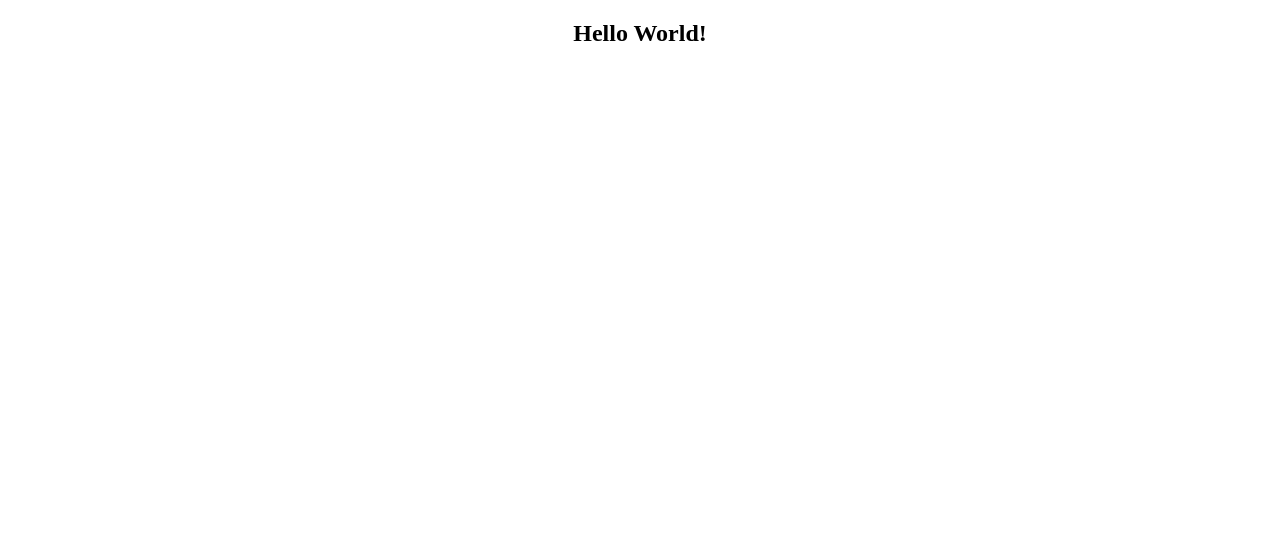
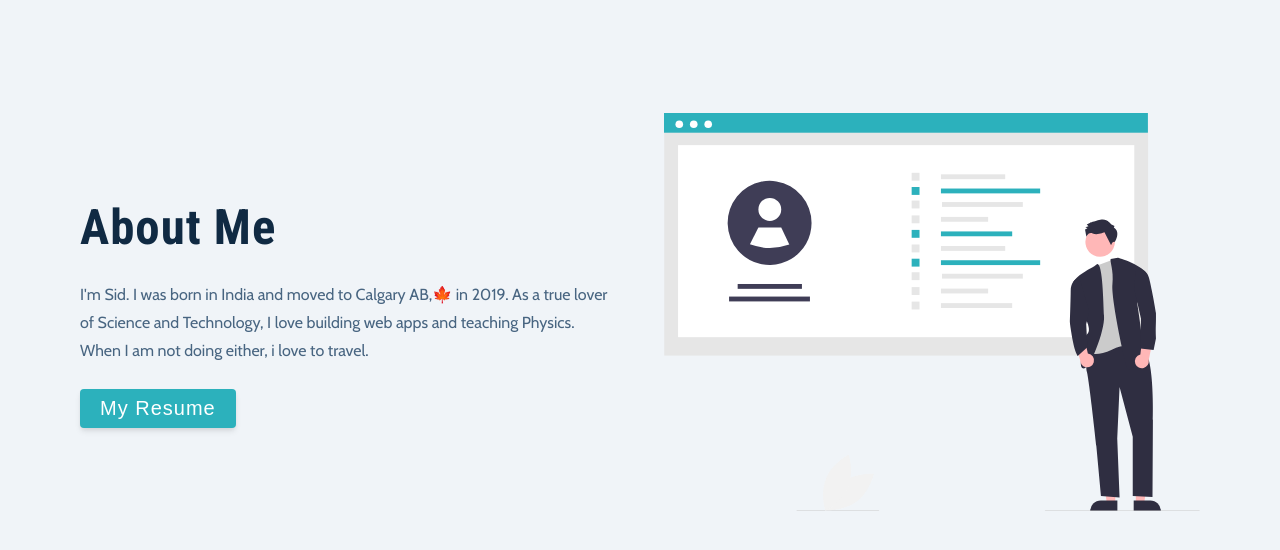
Before and after one commit to sidchopp/aws-amplify-static-website, a React (Create React App) app: page / in a window 1280 px wide. Shown: the top 550 px of the page. Built offline with nearby package versions, Linux system fonts and the light colour scheme.

Commit message:
Landing page created, with global CSS

```diff
--- a/src/App.css
+++ b/src/App.css
@@ -1,3 +1,56 @@
-.App {
-  text-align: center;
+/* fonts */
+@import url("https://fonts.googleapis.com/css2?family=Cabin&family=Roboto+Condensed:wght@400;700&display=swap");
+
+html {
+  font-size: 100%;
 }
+:root {
+  --primary-500: #2cb1bc;
+  --max-width: 1120px;
+  --fixed-width: 500px;
+  --nav-height: 6rem;
+}
+
+.container {
+  width: var(--fluid-width);
+  max-width: var(--max-width);
+  margin: 0 auto;
+}
+.full-page {
+  min-height: 100vh;
+}
+nav {
+  width: var(--fluid-width);
+  max-width: var(--max-width);
+  margin: 0 auto;
+  height: var(--nav-height);
+  display: flex;
+  align-items: center;
+}
+.page {
+  min-height: calc(100vh - var(--nav-height));
+  display: grid;
+  align-items: center;
+  margin-top: -3rem;
+}
+h1 {
+  font-weight: 700;
+  span {
+    color: var(--primary-500);
+  }
+}
+p {
+  color: var(--grey-600);
+}
+.main-img {
+  display: none;
+}
+@media (min-width: 992px) {
+  .page {
+    grid-template-columns: 1fr 1fr;
+    column-gap: 3rem;
+  }
+  .main-img {
+    display: block;
+  }
+}
--- a/src/App.js
+++ b/src/App.js
@@ -1,11 +1,10 @@
 import './App.css';
+import Landingpage from './components/Landingpage';
 
 function App() {
   return (
-    <div className="App">
-      <h2>
-        Hello World!
-      </h2>
+    <div >
+      <Landingpage />
     </div>
   );
 }
--- /dev/null
+++ b/src/components/Landingpage.js
@@ -0,0 +1,23 @@
+import main from '../images/main.svg'
+
+const Landingpage = () => {
+  return (
+    <div className="container page">
+      {/* Info */}
+      <div className="info">
+        <h1>
+          About Me
+        </h1>
+        <p>
+          I'm Sid. I was born in India and moved to Calgary AB,🍁 in 2019. As a true lover of Science and Technology, I love building web apps and teaching Physics. When I am not doing either, i love to travel.
+        </p>
+        <button className='btn btn-hero'>
+          My Resume
+        </button>
+      </div>
+      {/* Image on right for big screens */}
+      <img src={main} alt=" Job Finder" className='img main-img' />
+    </div>
+  )
+}
+export default Landingpage
--- /dev/null
+++ b/src/index.css
@@ -0,0 +1,349 @@
+*,
+::after,
+::before {
+  box-sizing: border-box;
+}
+
+/* fonts */
+@import url("https://fonts.googleapis.com/css2?family=Cabin&family=Roboto+Condensed:wght@400;700&display=swap");
+
+html {
+  font-size: 100%;
+} /*16px*/
+
+:root {
+  /* colors */
+  --primary-50: #e0fcff;
+  --primary-100: #bef8fd;
+  --primary-200: #87eaf2;
+  --primary-300: #54d1db;
+  --primary-400: #38bec9;
+  --primary-500: #2cb1bc;
+  --primary-600: #14919b;
+  --primary-700: #0e7c86;
+  --primary-800: #0a6c74;
+  --primary-900: #044e54;
+
+  /* grey */
+  --grey-50: #f0f4f8;
+  --grey-100: #d9e2ec;
+  --grey-200: #bcccdc;
+  --grey-300: #9fb3c8;
+  --grey-400: #829ab1;
+  --grey-500: #627d98;
+  --grey-600: #486581;
+  --grey-700: #334e68;
+  --grey-800: #243b53;
+  --grey-900: #102a43;
+  /* rest of the colors */
+  --black: #222;
+  --white: #fff;
+  --red-light: #f8d7da;
+  --red-dark: #842029;
+  --green-light: #d1e7dd;
+  --green-dark: #0f5132;
+
+  /* fonts  */
+  --headingFont: "Roboto Condensed", Sans-Serif;
+  --bodyFont: "Cabin", Sans-Serif;
+  --small-text: 0.875rem;
+  --extra-small-text: 0.7em;
+  /* rest of the vars */
+  --backgroundColor: var(--grey-50);
+  --textColor: var(--grey-900);
+  --borderRadius: 0.25rem;
+  --letterSpacing: 1px;
+  --transition: 0.3s ease-in-out all;
+  --max-width: 1120px;
+  --fixed-width: 500px;
+  --fluid-width: 90vw;
+  --breakpoint-lg: 992px;
+  --nav-height: 6rem;
+  /* box shadow*/
+  --shadow-1: 0 1px 3px 0 rgba(0, 0, 0, 0.1), 0 1px 2px 0 rgba(0, 0, 0, 0.06);
+  --shadow-2: 0 4px 6px -1px rgba(0, 0, 0, 0.1),
+    0 2px 4px -1px rgba(0, 0, 0, 0.06);
+  --shadow-3: 0 10px 15px -3px rgba(0, 0, 0, 0.1),
+    0 4px 6px -2px rgba(0, 0, 0, 0.05);
+  --shadow-4: 0 20px 25px -5px rgba(0, 0, 0, 0.1),
+    0 10px 10px -5px rgba(0, 0, 0, 0.04);
+}
+
+body {
+  background: var(--backgroundColor);
+  font-family: var(--bodyFont);
+  font-weight: 400;
+  line-height: 1.75;
+  color: var(--textColor);
+}
+
+p {
+  margin-bottom: 1.5rem;
+  max-width: 40em;
+}
+
+h1,
+h2,
+h3,
+h4,
+h5 {
+  margin: 0;
+  margin-bottom: 1.38rem;
+  font-family: var(--headingFont);
+  font-weight: 400;
+  line-height: 1.3;
+  text-transform: capitalize;
+  letter-spacing: var(--letterSpacing);
+}
+
+h1 {
+  margin-top: 0;
+  font-size: 3.052rem;
+}
+
+h2 {
+  font-size: 2.441rem;
+}
+
+h3 {
+  font-size: 1.953rem;
+}
+
+h4 {
+  font-size: 1.563rem;
+}
+
+h5 {
+  font-size: 1.25rem;
+}
+
+small,
+.text-small {
+  font-size: var(--small-text);
+}
+
+a {
+  text-decoration: none;
+  letter-spacing: var(--letterSpacing);
+}
+a,
+button {
+  line-height: 1.15;
+}
+button:disabled {
+  cursor: not-allowed;
+}
+ul {
+  list-style-type: none;
+  padding: 0;
+}
+
+.img {
+  width: 100%;
+  display: block;
+  object-fit: cover;
+}
+/* buttons */
+
+.btn {
+  cursor: pointer;
+  color: var(--white);
+  background: var(--primary-500);
+  border: transparent;
+  border-radius: var(--borderRadius);
+  letter-spacing: var(--letterSpacing);
+  padding: 0.375rem 0.75rem;
+  box-shadow: var(--shadow-2);
+  transition: var(--transition);
+  text-transform: capitalize;
+  display: inline-block;
+}
+.btn:hover {
+  background: var(--primary-700);
+  box-shadow: var(--shadow-3);
+}
+.btn-hipster {
+  color: var(--primary-500);
+  background: var(--primary-200);
+}
+.btn-hipster:hover {
+  color: var(--primary-200);
+  background: var(--primary-700);
+}
+.btn-block {
+  width: 100%;
+}
+.btn-hero {
+  font-size: 1.25rem;
+  padding: 0.5rem 1.25rem;
+}
+.btn-danger {
+  background: var(--red-light);
+  color: var(--red-dark);
+}
+.btn-danger:hover {
+  background: var(--red-dark);
+  color: var(--white);
+}
+/* alerts */
+.alert {
+  padding: 0.375rem 0.75rem;
+  margin-bottom: 1rem;
+  border-color: transparent;
+  border-radius: var(--borderRadius);
+  text-align: center;
+  letter-spacing: var(--letterSpacing);
+}
+
+.alert-danger {
+  color: var(--red-dark);
+  background: var(--red-light);
+}
+.alert-success {
+  color: var(--green-dark);
+  background: var(--green-light);
+}
+/* form */
+
+.form {
+  width: 90vw;
+  max-width: var(--fixed-width);
+  background: var(--white);
+  border-radius: var(--borderRadius);
+  box-shadow: var(--shadow-2);
+  padding: 2rem 2.5rem;
+  margin: 3rem auto;
+  transition: var(--transition);
+}
+.form:hover {
+  box-shadow: var(--shadow-4);
+}
+.form-label {
+  display: block;
+  font-size: var(--smallText);
+  margin-bottom: 0.5rem;
+  text-transform: capitalize;
+  letter-spacing: var(--letterSpacing);
+}
+.form-input,
+.form-textarea,
+.form-select {
+  width: 100%;
+  padding: 0.375rem 0.75rem;
+  border-radius: var(--borderRadius);
+  background: var(--backgroundColor);
+  border: 1px solid var(--grey-200);
+}
+.form-input,
+.form-select,
+.btn-block {
+  height: 35px;
+}
+.form-row {
+  margin-bottom: 1rem;
+}
+
+.form-textarea {
+  height: 7rem;
+}
+::placeholder {
+  font-family: inherit;
+  color: var(--grey-400);
+}
+.form-alert {
+  color: var(--red-dark);
+  letter-spacing: var(--letterSpacing);
+  text-transform: capitalize;
+}
+/* alert */
+
+@keyframes spinner {
+  to {
+    transform: rotate(360deg);
+  }
+}
+
+.loading {
+  width: 6rem;
+  height: 6rem;
+  border: 5px solid var(--grey-400);
+  border-radius: 50%;
+  border-top-color: var(--primary-500);
+  animation: spinner 2s linear infinite;
+}
+.loading-center {
+  margin: 0 auto;
+}
+/* title */
+
+.title {
+  text-align: center;
+}
+
+.title-underline {
+  background: var(--primary-500);
+  width: 7rem;
+  height: 0.25rem;
+  margin: 0 auto;
+  margin-top: -1rem;
+}
+
+.container {
+  width: var(--fluid-width);
+  max-width: var(--max-width);
+  margin: 0 auto;
+}
+.full-page {
+  min-height: 100vh;
+}
+
+.coffee-info {
+  text-align: center;
+  text-transform: capitalize;
+  margin-bottom: 1rem;
+  letter-spacing: var(--letterSpacing);
+}
+.coffee-info span {
+  display: block;
+}
+.coffee-info a {
+  color: var(--primary-500);
+}
+
+@media screen and (min-width: 992px) {
+  .coffee-info {
+    text-align: left;
+  }
+  .coffee-info span {
+    display: inline-block;
+    margin-right: 0.5rem;
+  }
+}
+
+.page {
+  min-height: calc(100vh - var(--nav-height));
+  display: grid;
+  align-items: center;
+  margin-top: -3rem;
+}
+h1 {
+  font-weight: 700;
+  span {
+    color: var(--primary-500);
+  }
+}
+p {
+  color: var(--grey-600);
+}
+.main-img {
+  display: none;
+}
+@media (min-width: 992px) {
+  .page {
+    grid-template-columns: 1fr 1fr;
+    column-gap: 3rem;
+  }
+  .main-img {
+    display: block;
+  }
+}
--- a/src/index.js
+++ b/src/index.js
@@ -2,6 +2,7 @@ import React from 'react';
 import ReactDOM from 'react-dom';
 import App from './App';
 
+import './index.css';
 
 ReactDOM.render(
   <React.StrictMode>
```
Also changed, not shown: src/images/main.svg (added).
